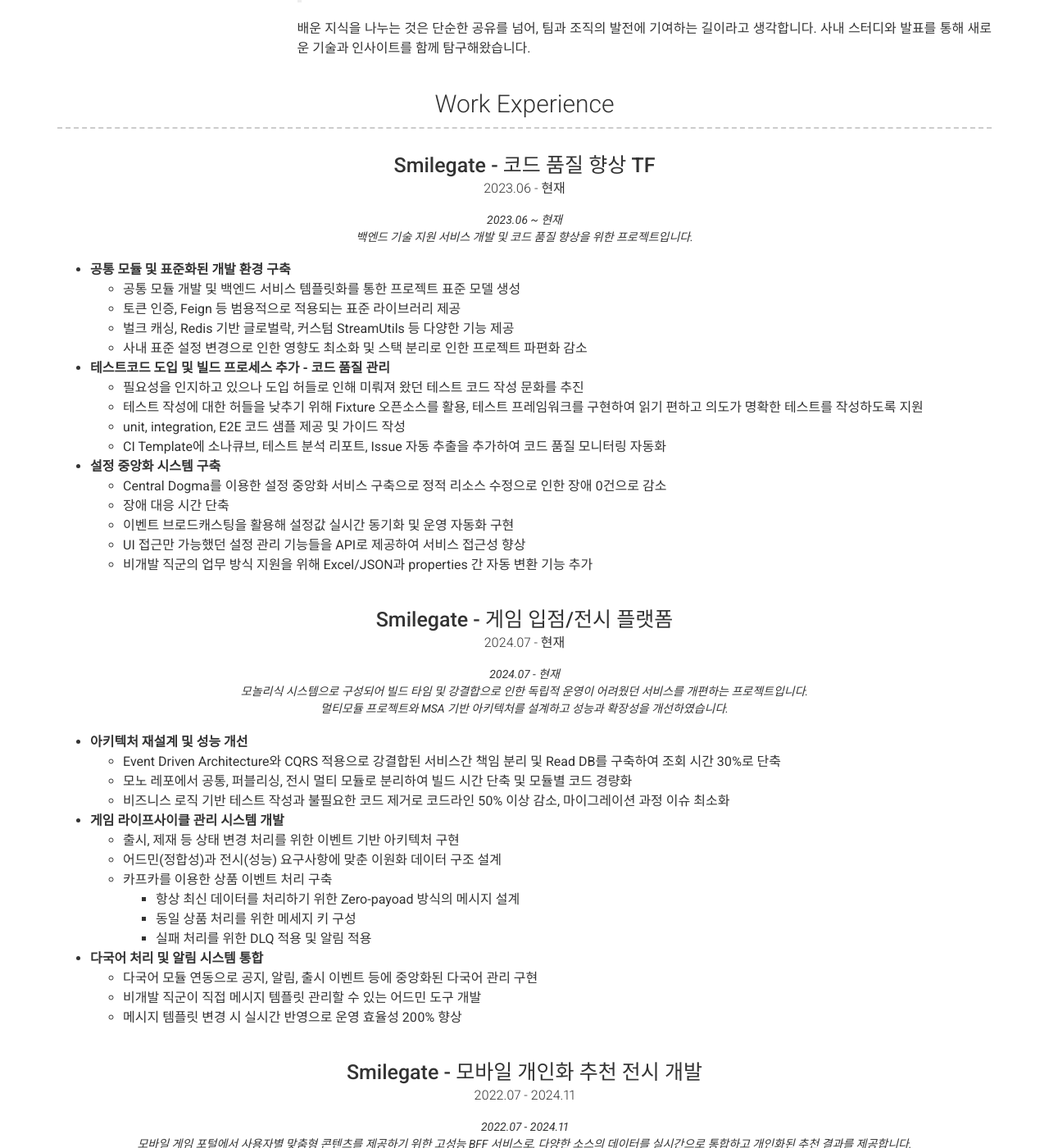
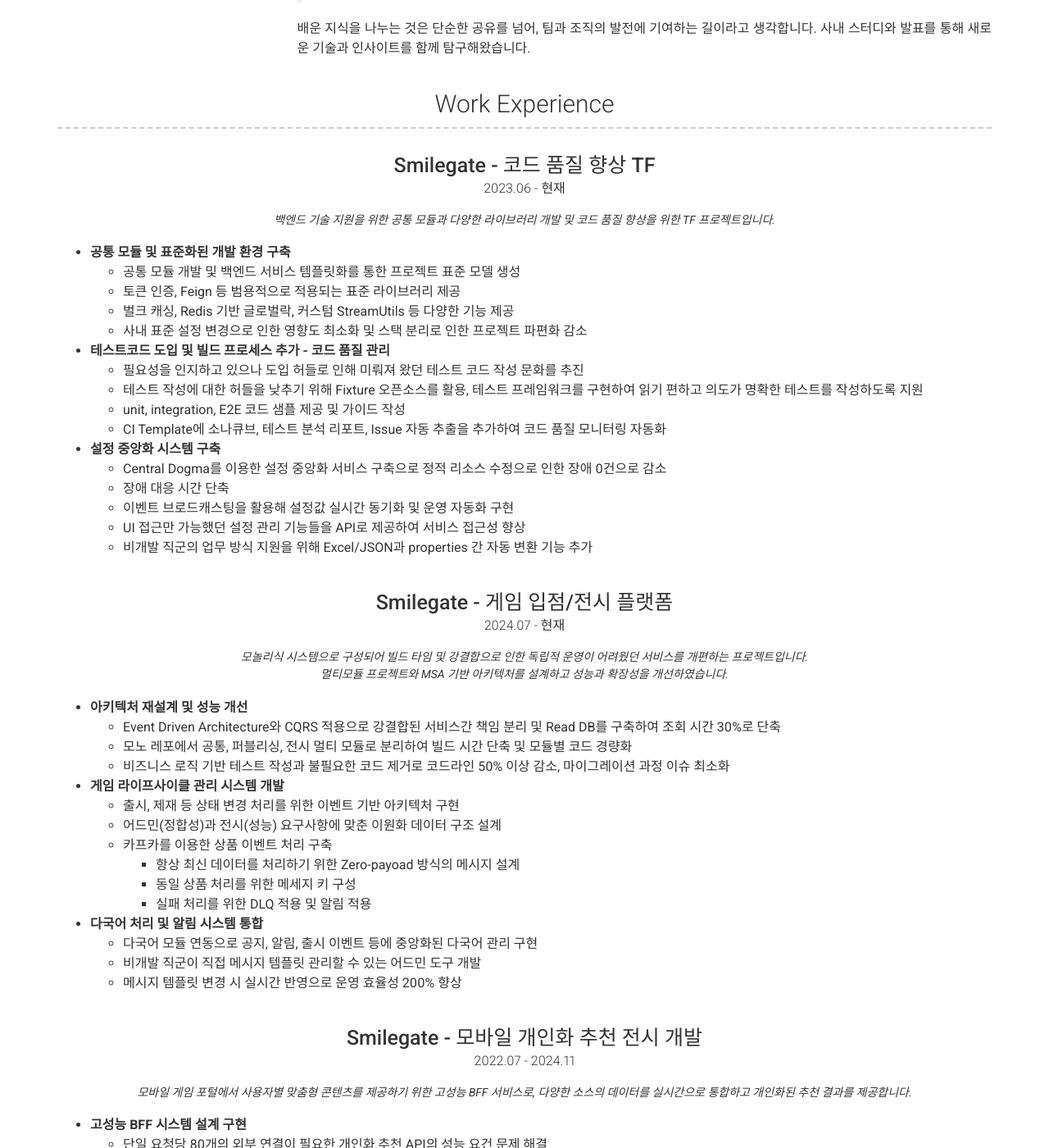
Before and after one commit to im-gnar/im-gnar.github.io, a Jekyll site: the page built from resume.md, in a window 1280 px wide and 1400 px high, scrolled down 630 px. Shown: the whole window at 82% size. Built offline with Jekyll 4.4.1, drawn with Linux system fonts in a browser that asks for light colours; nearby versions of some CDN libraries.

Commit message:
[docs] update work

```diff
--- a/_data/resume/work-experience.yml
+++ b/_data/resume/work-experience.yml
@@ -8,9 +8,7 @@
       # sub_title: |
       caption: 2023.06 - 현재
       quote: |
-        2023.06 ~ 현재
-        <br>
-        백엔드 기술 지원 서비스 개발 및 코드 품질 향상을 위한 프로젝트입니다.
+        백엔드 기술 지원을 위한 공통 모듈과 다양한 라이브러리 개발 및 코드 품질 향상을 위한 TF 프로젝트입니다.
       description: |
         * **공통 모듈 및 표준화된 개발 환경 구축**
           * 공통 모듈 개발 및 백엔드 서비스 템플릿화를 통한 프로젝트 표준 모델 생성
@@ -35,8 +33,6 @@
       title: Smilegate - 게임 입점/전시 플랫폼
       caption: 2024.07 - 현재
       quote: |
-        2024.07 - 현재
-        <br>
         모놀리식 시스템으로 구성되어 빌드 타임 및 강결합으로 인한 독립적 운영이 어려웠던 서비스를 개편하는 프로젝트입니다.
         <br>멀티모듈 프로젝트와 MSA 기반 아키텍처를 설계하고 성능과 확장성을 개선하였습니다.
       description: |
@@ -64,8 +60,6 @@
       title: Smilegate - 모바일 개인화 추천 전시 개발
       caption: 2022.07 - 2024.11
       quote: |
-        2022.07 - 2024.11
-        <br>
         모바일 게임 포털에서 사용자별 맞춤형 콘텐츠를 제공하기 위한 고성능 BFF 서비스로, 다양한 소스의 데이터를 실시간으로 통합하고 개인화된 추천 결과를 제공합니다.
       description: |
         * **고성능 BFF 시스템 설계 구현**
```
